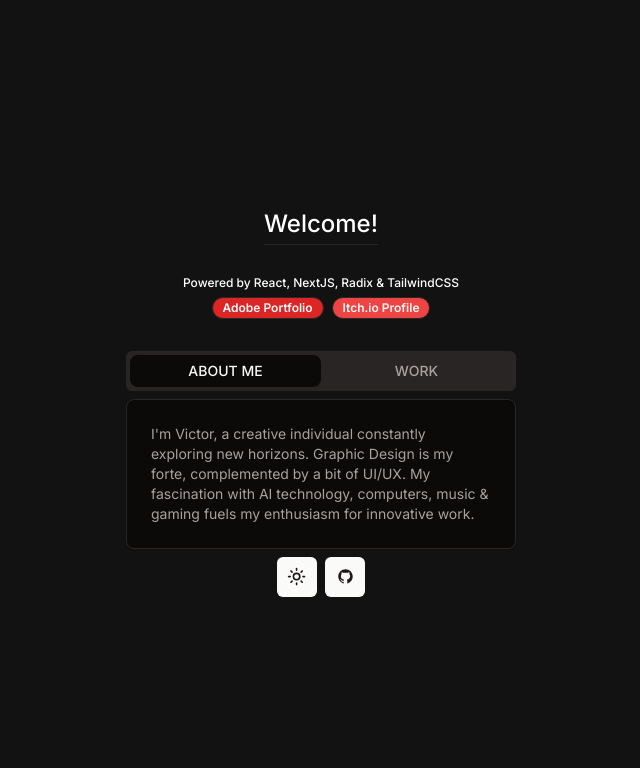
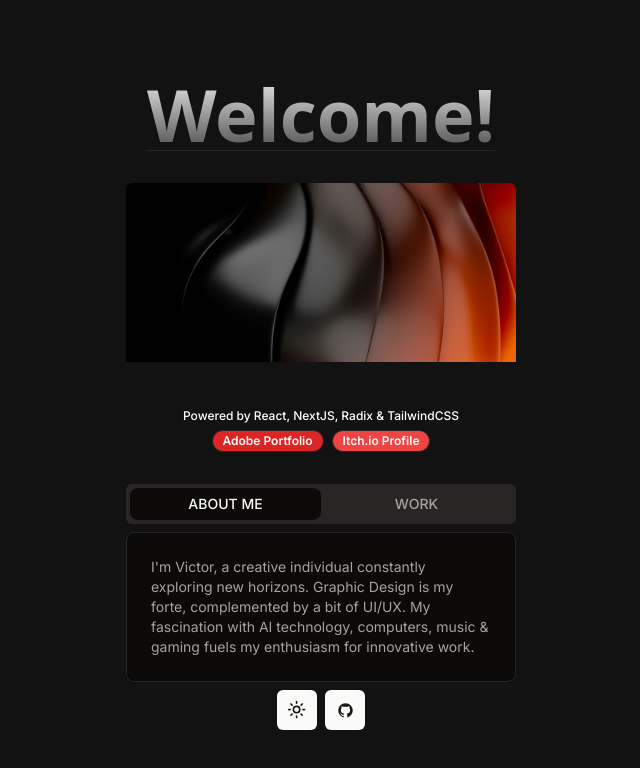
Before and after one commit to g00dnlght/ShadCN_UI, a Next.js app in the folder my-app/: page / in a window 1280 px wide. Shown: the top 768 px of the page, without its empty margins (319-959 px from the left). Built offline with nearby package versions, Linux system fonts and the light colour scheme.

Commit message:
Added an image, updated welcome text. v1.5

```diff
--- a/my-app/app/page.tsx
+++ b/my-app/app/page.tsx
@@ -9,6 +9,8 @@
 import { FaceIcon, GitHubLogoIcon, ImageIcon, SunIcon } from '@radix-ui/react-icons';
 import { Separator } from '@/components/ui/separator';
 import { Badge } from '@/components/ui/badge';
+import Image from 'next/image';
+import { AspectRatio } from '@/components/ui/aspect-ratio';
 
 const NoSSRThemeProvider = dynamic(() => import('next-themes').then((mod) => mod.ThemeProvider), {
   ssr: false,
@@ -36,9 +38,19 @@
           <TabsContent value="aboutTab" className="flex flex-col pb-8">
             <div className="flex flex-col items-center space-y-8">
               <div>
-                <h1 className="pb-2 text-2xl font-medium leading-none">Welcome!</h1>
+                <h1 className="relative z-10 font-sans text-lg font-bold text-center text-transparent md:text-7xl bg-clip-text bg-gradient-to-b from-neutral-200 to-neutral-600">
+                  Welcome!
+                </h1>
                 <Separator />
               </div>
+              <AspectRatio ratio={16 / 8} className="bg-muted">
+                <Image
+                  src="/3d.jpg"
+                  alt="Photo by Philip Oroni"
+                  fill
+                  className="object-cover pb-4 rounded-md"
+                />
+              </AspectRatio>
               <div>
                 <h1 className="pb-2 text-xs font-medium leading-none ">
                   Powered by React, NextJS, Radix & TailwindCSS
@@ -54,6 +66,7 @@
               </div>
             </div>
           </TabsContent>
+
           <TabsList className="grid w-full grid-cols-2">
             <TabsTrigger value="aboutTab" className="rounded-lg">
               ABOUT ME
@@ -106,7 +119,7 @@
                           -&gt;
                         </span>
                       </h2>
-                      <p className={`m-4 max-w-[50ch] text-sm opacity-50`}>GAME138</p>
+                      <p className={`m-4 max-w-[50ch] text-sm opacity-50`}>Aceternity UI</p>
                     </a>
                     <a
                       href="https://nuxt-ui-maya.vercel.app/"
@@ -148,9 +161,7 @@
                           -&gt;
                         </span>
                       </h2>
-                      <p className={`m-4 max-w-[50ch] text-sm opacity-50`}>
-                        Minimal Graphic Design Portfolio
-                      </p>
+                      <p className={`m-4 max-w-[50ch] text-sm opacity-50`}>Mantine UI Portfolio</p>
                     </a>
                   </div>
                 </CardContent>
--- /dev/null
+++ b/my-app/components/ui/aspect-ratio.tsx
@@ -0,0 +1,7 @@
+"use client"
+
+import * as AspectRatioPrimitive from "@radix-ui/react-aspect-ratio"
+
+const AspectRatio = AspectRatioPrimitive.Root
+
+export { AspectRatio }
--- a/my-app/package.json
+++ b/my-app/package.json
@@ -10,6 +10,7 @@
   },
   "dependencies": {
     "@next-tools/dynamic": "^0.0.11",
+    "@radix-ui/react-aspect-ratio": "^1.0.3",
     "@radix-ui/react-dropdown-menu": "^2.0.5",
     "@radix-ui/react-icons": "^1.3.0",
     "@radix-ui/react-label": "^2.0.2",
```
Also changed, not shown: my-app/public/3d.jpg (added), 1 other file (tests, documents, lock files or other folders).
